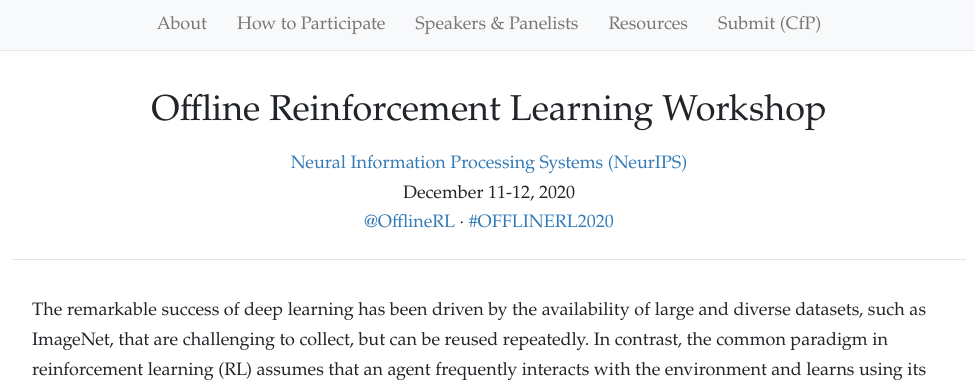
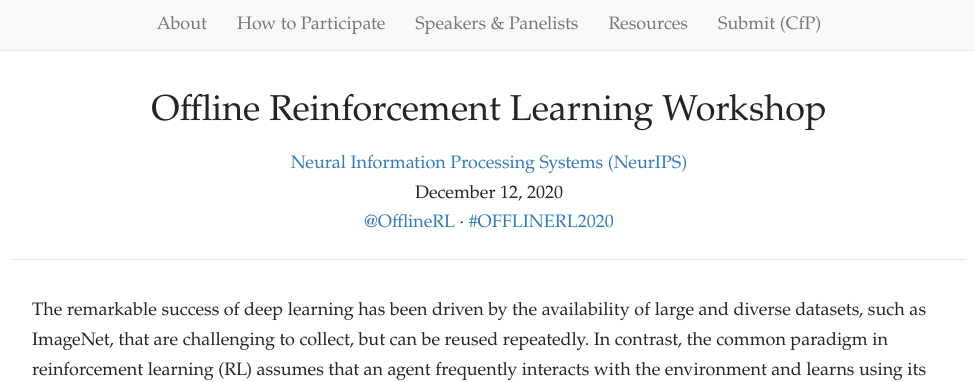
Before and after one commit to offline-rl-neurips/offline-rl-neurips.github.io, a Jekyll site: the page built from index.html, in a window 1280 px wide. Shown: the top 382 px of the page, without its empty margins (151-1126 px from the left). Built offline with Jekyll 4.4.1, drawn with Linux system fonts in a browser that asks for light colours; nearby versions of some CDN libraries.

Commit message:
Update default.html

```diff
--- a/_layouts/default.html
+++ b/_layouts/default.html
@@ -51,7 +51,7 @@
         <div class="break"></div>
         <h4 class="text-center"><a href="https://nips.cc/Conferences/2020">Neural Information Processing Systems (NeurIPS)</a></h4>
         <div class="break"></div>
-        <h4 class="text-center">December 11-12, 2020</h4>
+        <h4 class="text-center">December 12, 2020</h4>
         <div class="break"></div>
         <h4 class="text-center"><a href="https://twitter.com/OfflineRL" target="_blank">@OfflineRL</a> · <a href="https://twitter.com/hashtag/OFFLINERL2020" target="_blank">#OFFLINERL2020</a></h4>
         <hr>
```
